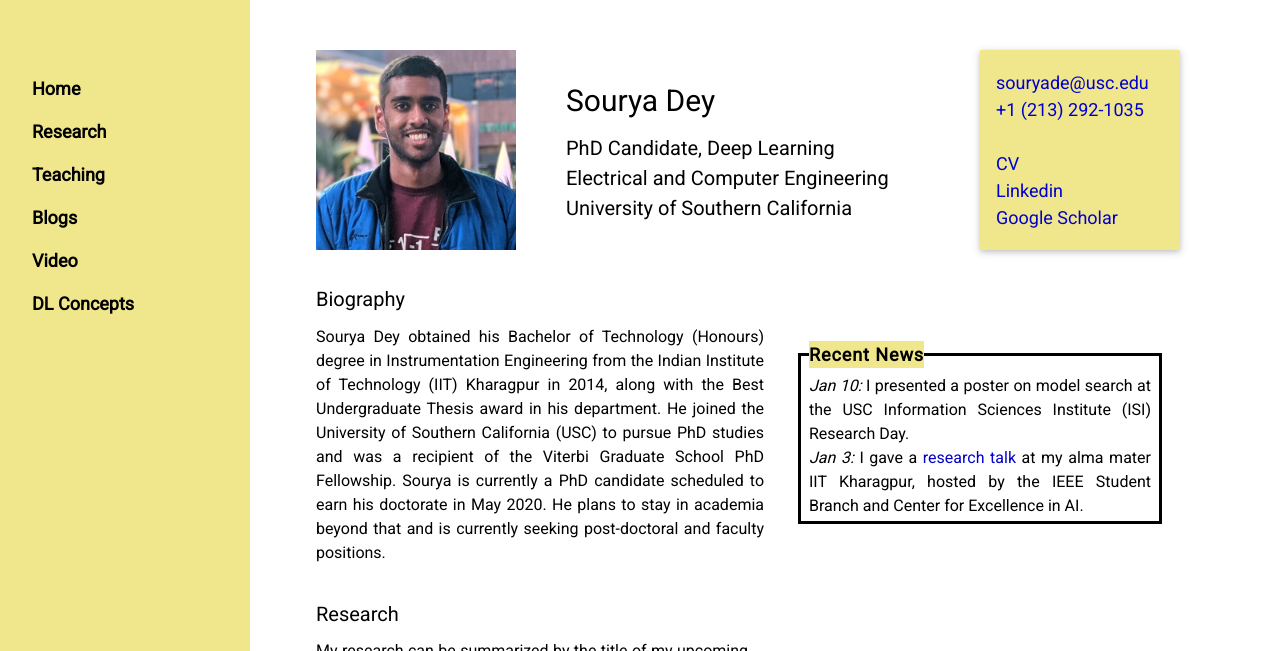
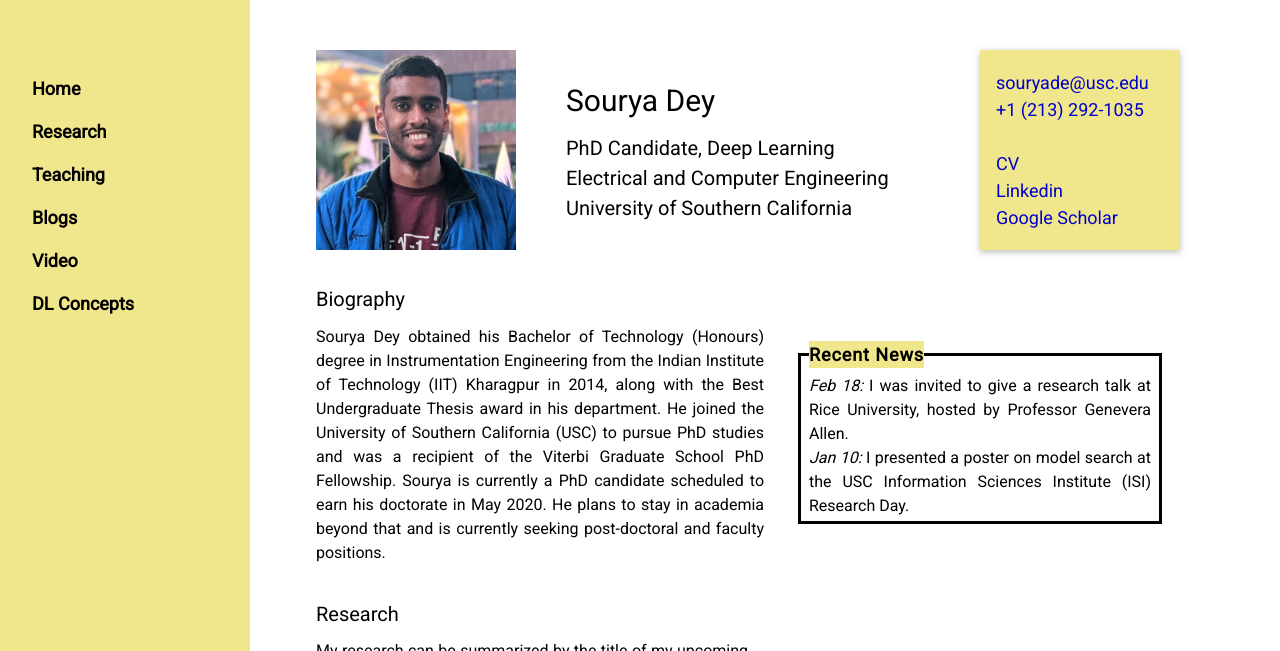
Before and after one commit to souryadey/souryadey.github.io, a Jekyll site: the page built from index.html, in a window 1280 px wide and 900 px high, cut to the strip 0-651 px from the top of the window. Built offline with Jekyll 4.4.1, drawn with Linux system fonts in a browser that asks for light colours.

Commit message:
adding rice talk

```diff
--- a/index.html
+++ b/index.html
@@ -75,8 +75,8 @@
 		<form style="margin-top:1em;">
 			<fieldset>
 				<legend style="font-size:large; letter-spacing:0.05em; background-color:khaki;"><b>Recent News</b></legend>
-				<i>Jan 10:</i> I presented a poster on model search at the USC Information Sciences Institute (ISI) Research Day.<br>
-				<i>Jan 3:</i> I gave a <a class="brightlink" href="/research/material/SouryaDey_IITKGP2020_Talk.pdf" target="_blank">research talk</a> at my alma mater IIT Kharagpur, hosted by the IEEE Student Branch and Center for Excellence in AI.
+				<i>Feb 18:</i> I was invited to give a research talk at Rice University, hosted by Professor Genevera Allen.<br>
+				<i>Jan 10:</i> I presented a poster on model search at the USC Information Sciences Institute (ISI) Research Day.
 			</fieldset>
 		</form>
     </div>
```
